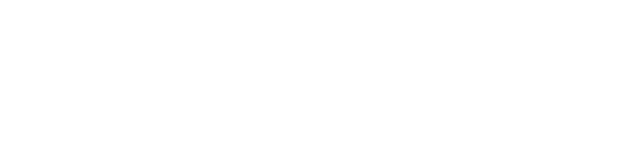
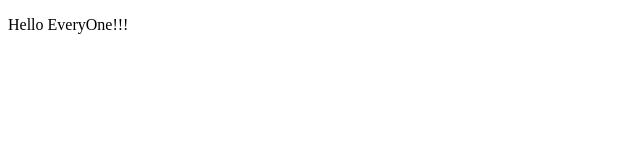
Before and after one commit to Spoorthythimmegowda/IntroToGitHub, a plain HTML site: page index.html in a window 1280 px wide. Shown: the whole page, without its empty margins (0-640 px from the left). Drawn offline with Linux system fonts and the light colour scheme.

Commit message:
Update index.html

```diff
--- a/index.html
+++ b/index.html
@@ -6,6 +6,6 @@
     <title>Document</title>
 </head>
 <body>
-
+    <p> Hello EveryOne!!!</p>
 </body>
 </html>
```
